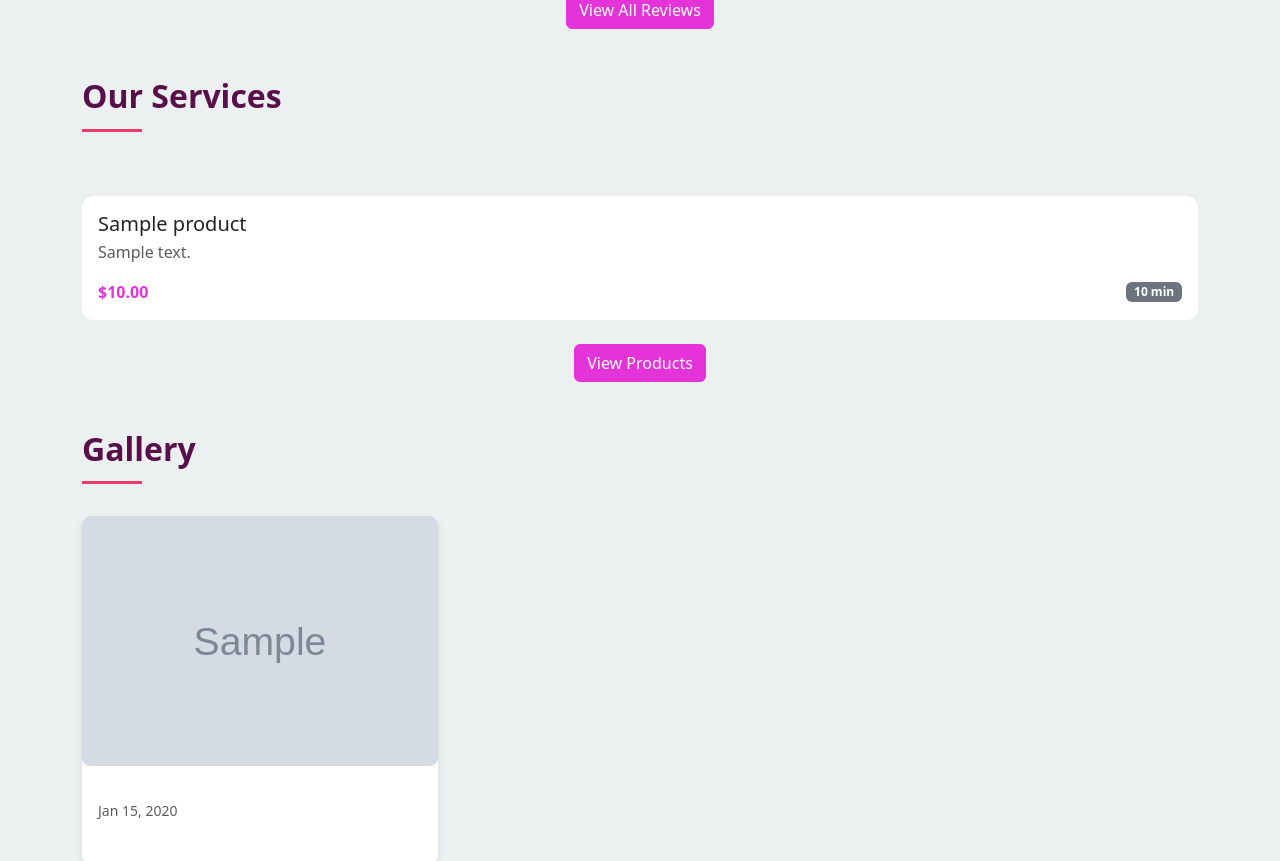
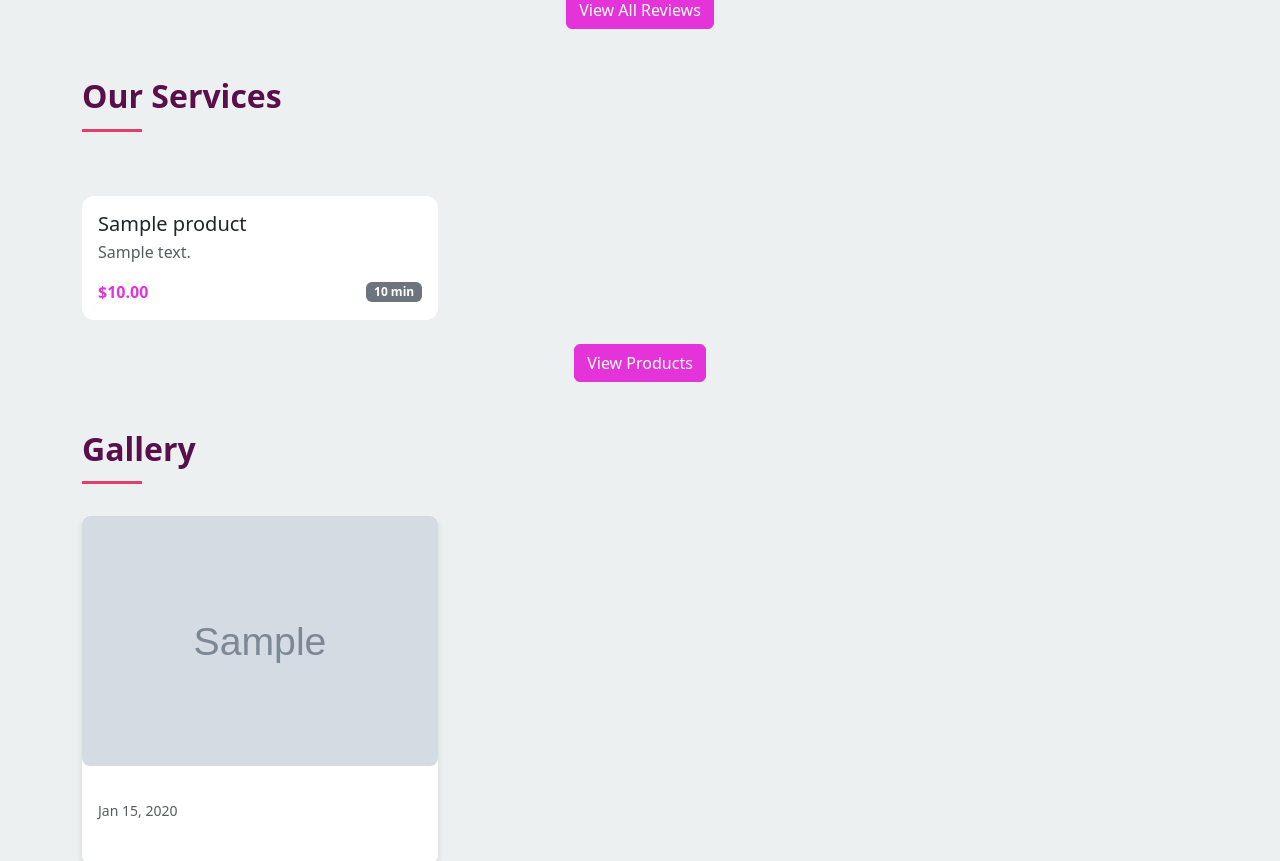
Before and after one commit to ofjonvs/cleaning-service-site, a Django app: page / in a window 1280 px wide. Shown: the part 857-1718 px from the top of the page. Run offline with Django 5.2, Linux system fonts and the light colour scheme; tables that the repository leaves empty hold one stand-in row (values such as "Sample post"); grey boxes marked "Sample" are stand-in pictures.

Commit message:
make products smaller, add bg image

```diff
--- a/home/static/css/styles.css
+++ b/home/static/css/styles.css
@@ -9,6 +9,20 @@
   flex-direction: column;
   min-height: 100vh;
   background-color: #ecf0f1;
+}
+
+body::before {
+  content: "";
+  position: fixed;
+  width: 100%;
+  height: 100%;
+
+  background-image: url("../img/abstract background.jpg");
+  background-repeat: repeat;
+  background-size: contain;
+
+  opacity: 0.2;
+  z-index: -1;
 }
 
 main {
--- a/home/templates/home/home.html
+++ b/home/templates/home/home.html
@@ -76,7 +76,7 @@
     <h2 class="section-title">Our Services</h2>
   </div>
 
-  <div class="col-12 booking-options">
+  <div class="col-4 booking-options">
     {% for product in products %}
     <div class="booking-card">
       <div class="card-body">
```
Also changed, not shown: home/static/img/abstract background.jpg (added).
